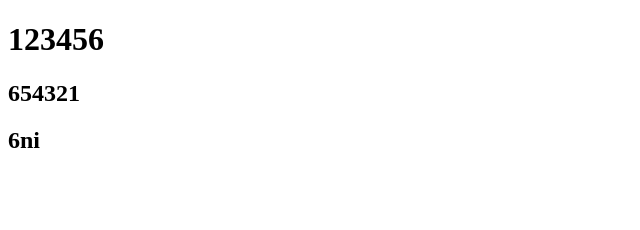
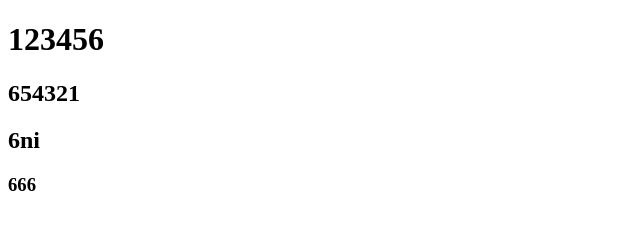
Before and after one commit to dumengdong/dmd.github.io, a plain HTML site: page index.html in a window 1280 px wide. Shown: the full height of the page, 0-640 px from the left. Drawn offline with Linux system fonts and the light colour scheme.

Commit message:
更新 index.html

```diff
--- a/index.html
+++ b/index.html
@@ -11,6 +11,7 @@
     <h1>123456</h1>
     <h2>654321</h2>
     <h2>6ni</h2>
+    <h3>666</h3>
 </body>
 
 </html>
```
